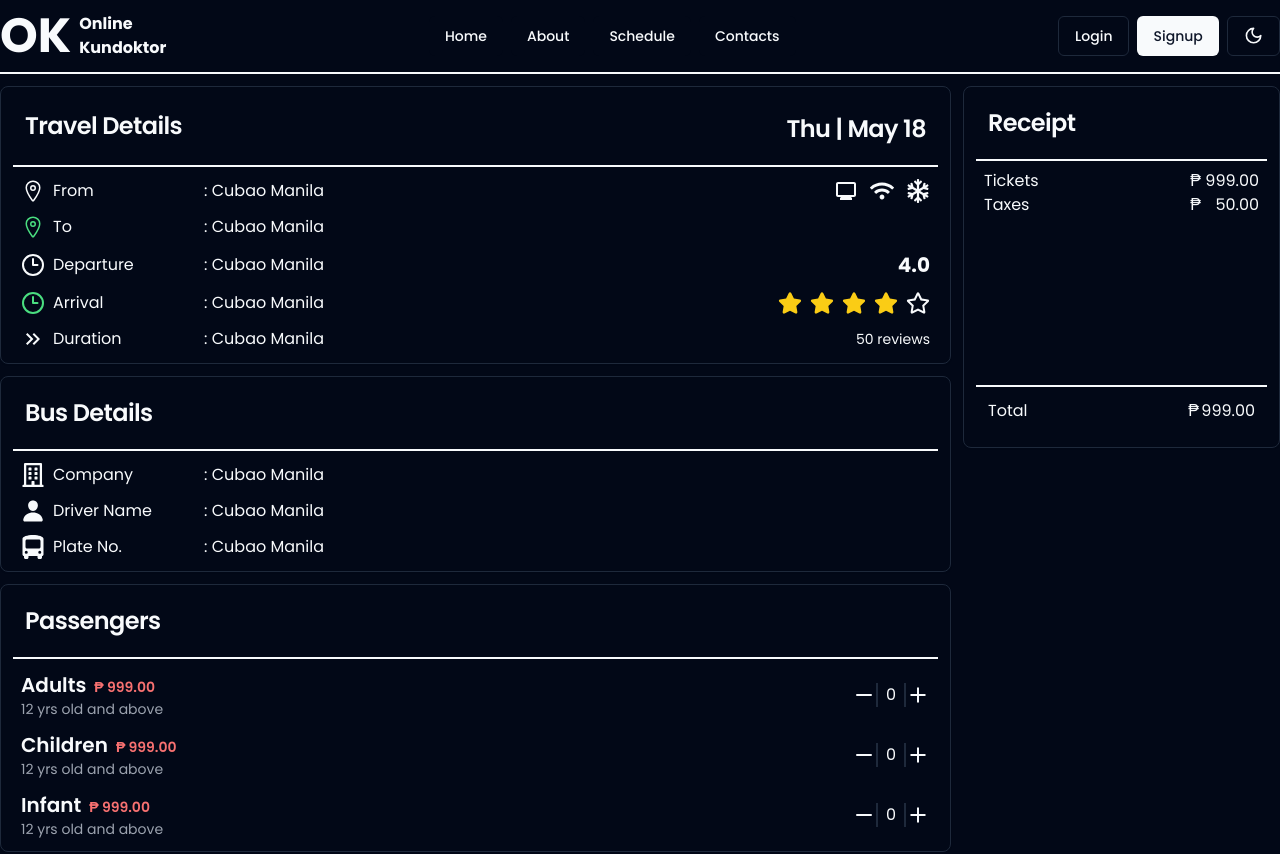
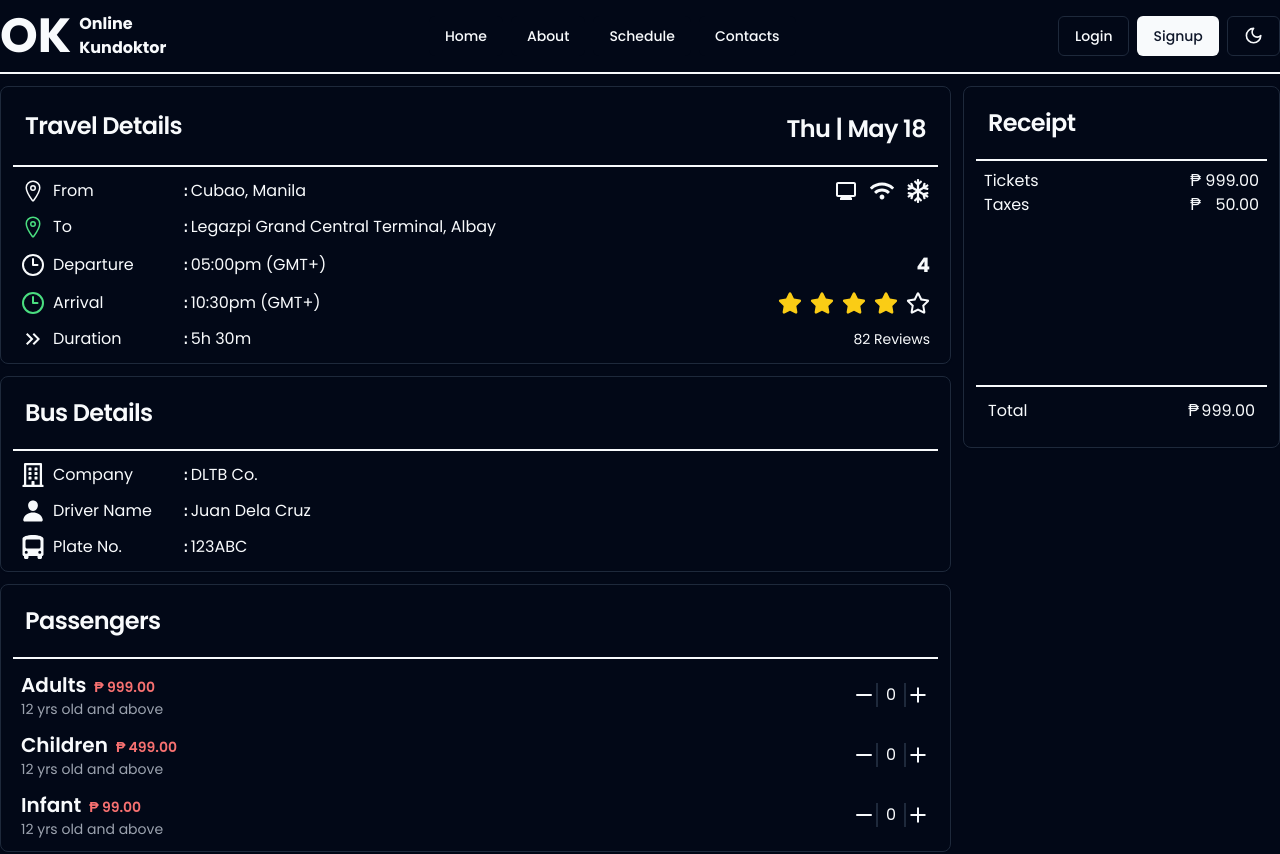
Before and after one commit to raigrc/ICPOK-OnlineKundoktor, a React (Vite) app: page /travel-plan in a window 1280 px wide. Shown: the top 854 px of the page. Built offline with nearby package versions, Linux system fonts and the light colour scheme.

Commit message:
clean TravelPlans.tsx

```diff
--- a/src/pages/TravelPlans.tsx
+++ b/src/pages/TravelPlans.tsx
@@ -36,44 +36,65 @@ import { useForm } from "react-hook-form";
 import { Input } from "@/components/ui/input";
 import { Button } from "@/components/ui/button";
 
-const FormSchema = z.object({
-  mobileno: z.string().min(11, {
-    message: "Mobile No. must be at least 11 numbers.",
-  }),
-  email: z.string().email({
-    message: "Invalid email address.",
-  }),
-});
-
 interface Props {}
 
 const TravelPlans = (props: Props) => {
-
-  const form = useForm<z.infer<typeof FormSchema>>({
-    resolver: zodResolver(FormSchema),
-    defaultValues: {
-      mobileno: "",
-      email: "",
-    },
-  });
   return (
     <div className="flex w-full max-w-screen-xl mx-auto space-x-3">
       <div className="w-3/4 py-3 space-y-3">
         {/* Travel Details */}
+        <TravelDetails />
+
+        {/* //Bus Details */}
+        <BusDetails />
+
+        {/* Passengers */}
+        <Passengers />
+
+        {/* Contact Details */}
+        <ContactDetails />
+        <div className="flex items-center justify-end py-6">
+          <Button size="lg">Next</Button>
+        </div>
+      </div>
+
+      <div className="w-1/4 py-3 ">
+        <Receipt />
+      </div>
+    </div>
+  );
+};
+
+const TravelDetails: React.FC = () => {
+  const travelDetails = [
+    {
+      Company: "DLTB Co.",
+      From: "Cubao, Manila",
+      To: "Legazpi Grand Central Terminal, Albay",
+      Departure: "05:00pm (GMT+)",
+      Arrival: "10:30pm (GMT+)",
+      Duration: "5h 30m",
+      Rating: 4.0,
+      Reviews: 82,
+    },
+  ];
+  return (
     <Card>
       <CardHeader className="flex flex-row items-center justify-between border-b-2 border-primary">
         <CardTitle>Travel Details</CardTitle>
         <CardTitle>Thu | May 18</CardTitle>
       </CardHeader>
-          <CardContent className="py-3 space-y-3">
+      {travelDetails.map((details, index) => (
+        <CardContent className="py-3 space-y-3" key={index}>
           <div className="flex items-center justify-between">
-              <div className="flex justify-between w-1/3" id="left">
-                <div className="flex space-x-2">
+            <div className="flex w-2/3" id="left">
+              <div className="flex w-40 space-x-2">
                 <IoLocationOutline className="w-6 h-6" />
                 <p>From</p>
               </div>
-                <div>
-                  <p>: Cubao Manila</p>
+              <div className="flex items-center">
+                <pre>:</pre>
+                <p>{details.From}</p>
               </div>
             </div>
             <div className="flex space-x-3" id="right">
@@ -84,41 +105,44 @@ const TravelPlans = (props: Props) => {
           </div>
 
           <div>
-              <div className="flex justify-between w-1/3">
-                <div className="flex space-x-2">
+            <div className="flex w-2/3">
+              <div className="flex w-40 space-x-2">
                 <IoLocationOutline className="w-6 h-6 stroke-green-400" />
                 <p>To</p>
               </div>
-                <div>
-                  <p>: Cubao Manila</p>
+              <div className="flex items-center">
+                <pre>:</pre>
+                <p>{details.To}</p>
               </div>
             </div>
           </div>
 
           <div className="flex items-center justify-between">
-              <div className="flex justify-between w-1/3" id="left">
-                <div className="flex space-x-2">
+            <div className="flex w-2/3" id="left">
+              <div className="flex w-40 space-x-2">
                 <LuClock3 className="w-6 h-6" />
                 <p>Departure</p>
               </div>
-                <div>
-                  <p>: Cubao Manila</p>
+              <div className="flex items-center">
+                <pre>:</pre>
+                <p>{details.Departure}</p>
               </div>
             </div>
 
             <div id="right-rate">
-                <h3 className="text-xl font-bold">4.0</h3>
+              <h3 className="text-xl font-bold">{details.Rating}</h3>
             </div>
           </div>
 
           <div className="flex items-center justify-between">
-              <div className="flex justify-between w-1/3" id="left">
-                <div className="flex space-x-2">
+            <div className="flex w-2/3" id="left">
+              <div className="flex w-40 space-x-2">
                 <LuClock3 className="w-6 h-6 stroke-green-400" />
                 <p>Arrival</p>
               </div>
-                <div>
-                  <p>: Cubao Manila</p>
+              <div className="flex items-center">
+                <pre>:</pre>
+                <p>{details.Arrival}</p>
               </div>
             </div>
             <div className="flex space-x-2 " id="right-ratestar">
@@ -131,65 +155,91 @@ const TravelPlans = (props: Props) => {
           </div>
 
           <div className="flex items-center justify-between">
-              <div className="flex justify-between w-1/3">
-                <div className="flex space-x-2">
+            <div className="flex w-2/3">
+              <div className="flex w-40 space-x-2">
                 <MdOutlineKeyboardDoubleArrowRight className="w-6 h-6 stroke-green-400" />
                 <p>Duration</p>
               </div>
-                <div>
-                  <p>: Cubao Manila</p>
+              <div className="flex items-center">
+                <pre>:</pre>
+                <p>{details.Duration}</p>
               </div>
             </div>
             <div id="review-number">
-                <p className="text-sm">50 reviews</p>
+              <p className="text-sm">{details.Reviews} Reviews</p>
             </div>
           </div>
         </CardContent>
+      ))}
     </Card>
+  );
+};
 
-        {/* //Bus Details */}
+const BusDetails: React.FC = () => {
+  const busDetails = [
+    {
+      Company: "DLTB Co.",
+      Driver: "Juan Dela Cruz",
+      PlateNumber: "123ABC",
+    },
+  ];
+  return (
     <Card>
       <CardHeader className="border-b-2 border-primary">
         <CardTitle>Bus Details</CardTitle>
       </CardHeader>
       <CardContent className="py-3 space-y-3">
         <div>
-              <div className="flex justify-between w-1/3">
-                <div className="flex space-x-2">
+          <div className="flex w-2/3">
+            <div className="flex w-40 space-x-2">
               <FaRegBuilding className="w-6 h-6" />
               <p>Company</p>
             </div>
-                <div>
-                  <p>: Cubao Manila</p>
+            <div className="flex items-center">
+              <pre>:</pre>
+              <p>{busDetails[0].Company}</p>
             </div>
           </div>
         </div>
         <div>
-              <div className="flex justify-between w-1/3">
-                <div className="flex space-x-2">
+          <div className="flex w-2/3">
+            <div className="flex w-40 space-x-2">
               <IoPerson className="w-6 h-6" />
               <p>Driver Name</p>
             </div>
-                <div>
-                  <p>: Cubao Manila</p>
+            <div className="flex items-center">
+              <pre>:</pre>
+              <p>{busDetails[0].Driver}</p>
             </div>
           </div>
         </div>
         <div>
-              <div className="flex justify-between w-1/3">
-                <div className="flex space-x-2">
+          <div className="flex w-2/3">
+            <div className="flex w-40 space-x-2">
               <FaBusSimple className="w-6 h-6" />
               <p>Plate No.</p>
             </div>
-                <div>
-                  <p>: Cubao Manila</p>
+            <div className="flex items-center">
+              <pre>:</pre>
+              <p>{busDetails[0].PlateNumber}</p>
             </div>
           </div>
         </div>
       </CardContent>
     </Card>
+  );
+};
 
-        {/* Passengers */}
+const Passengers: React.FC = () => {
+  //! NEED TO WORK ON BUTTONS
+  const priceList = [
+    {
+      Adult: "999.00",
+      Children: "499.00",
+      Infant: "99.00",
+    },
+  ];
+  return (
     <Card>
       <CardHeader className="border-b-2 border-primary">
         <CardTitle>Passengers</CardTitle>
@@ -201,7 +251,7 @@ const TravelPlans = (props: Props) => {
             <h1 className="text-xl font-semibold">
               Adults
               <span className="px-2 text-sm text-red-400">
-                    &#8369; 999.00
+                &#8369; {priceList[0].Adult}
               </span>
             </h1>
             <p className="text-sm text-gray-400">12 yrs old and above</p>
@@ -223,7 +273,7 @@ const TravelPlans = (props: Props) => {
             <h1 className="text-xl font-semibold">
               Children
               <span className="px-2 text-sm text-red-400">
-                    &#8369; 999.00
+                &#8369; {priceList[0].Children}
               </span>
             </h1>
             <p className="text-sm text-gray-400">12 yrs old and above</p>
@@ -245,7 +295,7 @@ const TravelPlans = (props: Props) => {
             <h1 className="text-xl font-semibold">
               Infant
               <span className="px-2 text-sm text-red-400">
-                    &#8369; 999.00
+                &#8369; {priceList[0].Infant}
               </span>
             </h1>
             <p className="text-sm text-gray-400">12 yrs old and above</p>
@@ -262,8 +312,26 @@ const TravelPlans = (props: Props) => {
         </div>
       </CardContent>
     </Card>
+  );
+};
 
-        {/* Contact Details */}
+const FormSchema = z.object({
+  mobileno: z.string().min(11, {
+    message: "Mobile No. must be at least 11 numbers.",
+  }),
+  email: z.string().email({
+    message: "Invalid email address.",
+  }),
+});
+const ContactDetails: React.FC = () => {
+  const form = useForm<z.infer<typeof FormSchema>>({
+    resolver: zodResolver(FormSchema),
+    defaultValues: {
+      mobileno: "",
+      email: "",
+    },
+  });
+  return (
     <Card>
       <CardHeader className="border-b-2 border-primary">
         <CardTitle>Contact Details</CardTitle>
@@ -280,7 +348,7 @@ const TravelPlans = (props: Props) => {
                     Contact Number:
                   </FormLabel>
                   <FormControl>
-                        <Input className="pl-36" />
+                    <Input className="pl-36" {...field} />
                   </FormControl>
                 </FormItem>
               )}
@@ -295,7 +363,7 @@ const TravelPlans = (props: Props) => {
                     Email Address:
                   </FormLabel>
                   <FormControl>
-                        <Input className="pl-36" />
+                    <Input className="pl-36" {...field} />
                   </FormControl>
                 </FormItem>
               )}
@@ -304,12 +372,11 @@ const TravelPlans = (props: Props) => {
         </Form>
       </CardContent>
     </Card>
-        <div className="flex items-center justify-end py-6">
-          <Button size="lg">Next</Button>
-        </div>
-      </div>
+  );
+};
 
-      <div className="w-1/4 py-3 ">
+const Receipt: React.FC = () => {
+  return (
     <Card className="sticky top-2">
       <CardHeader className="border-b-2 border-primary">
         <CardTitle>Receipt</CardTitle>
@@ -340,8 +407,6 @@ const TravelPlans = (props: Props) => {
         </div>
       </CardFooter>
     </Card>
-      </div>
-    </div>
   );
 };
 
```
Also changed, not shown: src/components/search-components/CompanyReviews.tsx (+6 -6 lines), src/components/search-components/SearchFilter.tsx (+13 -13 lines). Lines whose indentation alone changed are shown as unchanged.
